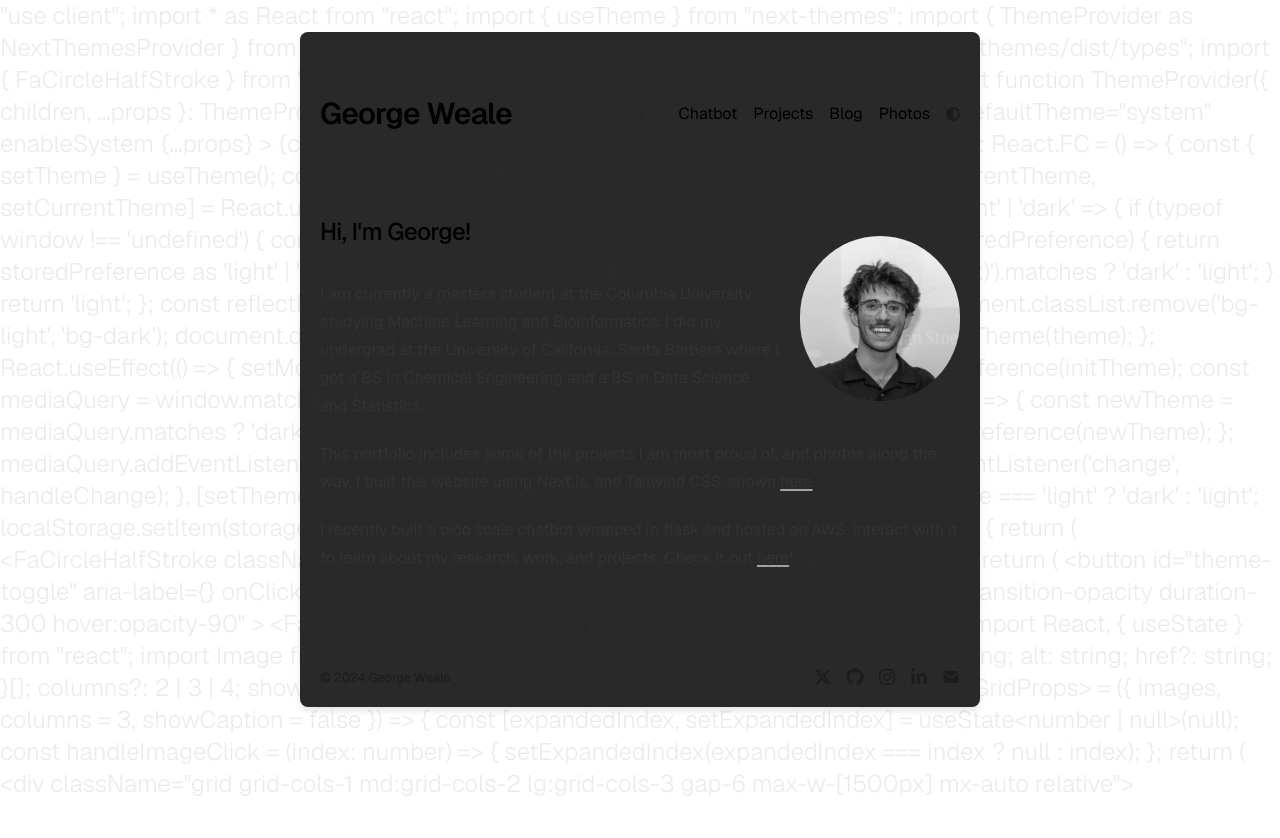
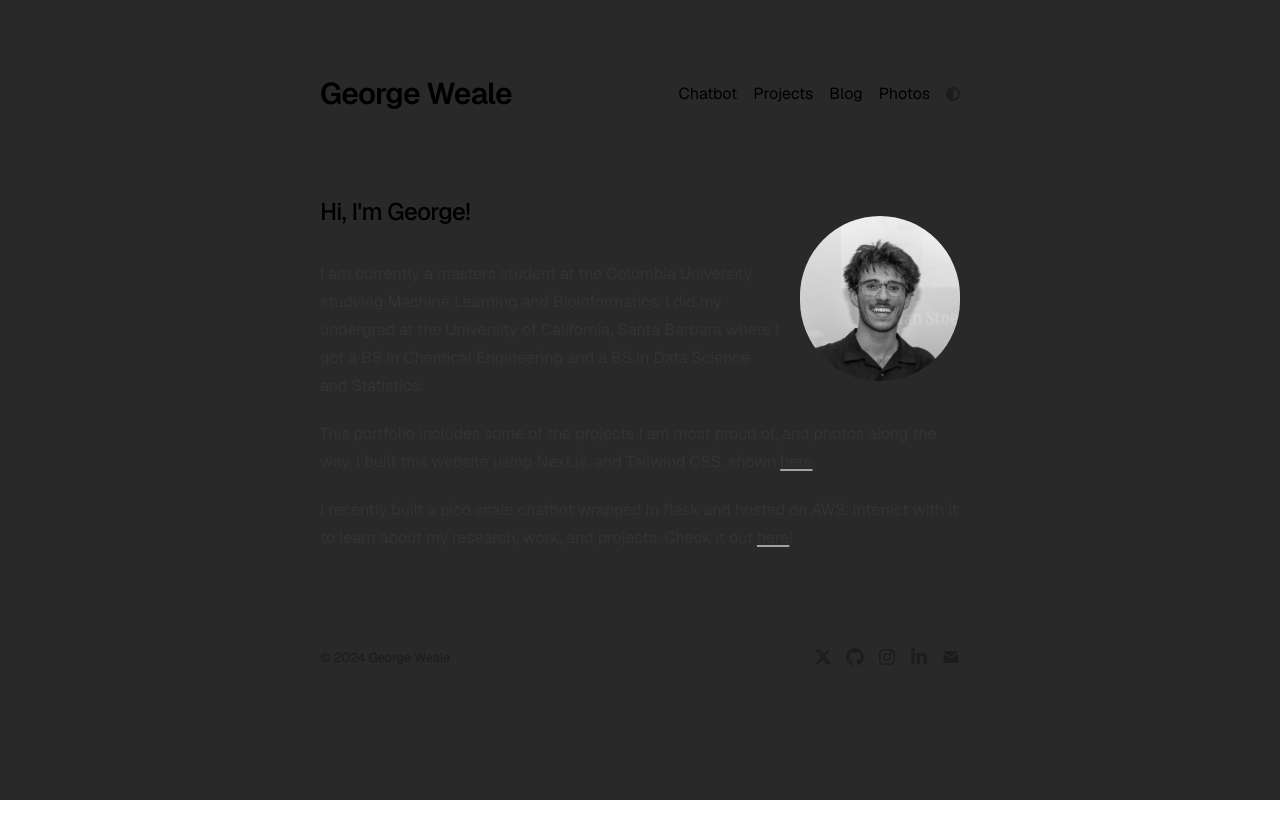
Before and after one commit to GWeale/georgeweale_port, a Next.js app: page / in a window 1280 px wide. Shown: the top 838 px of the page. Built offline with nearby package versions, Linux system fonts and the light colour scheme.

Commit message:
added dark mode

```diff
--- a/app/global.css
+++ b/app/global.css
@@ -193,3 +193,13 @@ body.image-expanded {
 .dark-container .header {
   /* Add any specific styles needed to maintain existing styling */
 }
+
+.background-overlay {
+  background-color: rgba(18, 18, 18, 0.9); /* Dark background with some transparency */
+  /* You can use a different color for light mode if needed */
+  /* For example, use a lighter color for light mode */
+  /* background-color: rgba(255, 255, 255, 0.9); */
+  position: fixed;
+  inset: 0;
+  z-index: -1; /* Ensure it stays behind other content */
+}
--- a/app/layout.tsx
+++ b/app/layout.tsx
@@ -82,8 +82,7 @@ export default function RootLayout({
           enableSystem
           disableTransitionOnChange
         >
-          <div className="dark-container">
-            <BackgroundText />
+          <div className="background-overlay"></div>
           <main className="flex-auto min-w-0 mt-2 md:mt-6 flex flex-col px-6 sm:px-4 md:px-0 max-w-[640px] w-full z-10">
             <Navbar />
             {children}
@@ -91,7 +90,6 @@ export default function RootLayout({
             <Analytics />
             <SpeedInsights />
           </main>
-          </div>
         </ThemeProvider>
       </body>
     </html>
```
Lines whose indentation alone changed are shown as unchanged.
